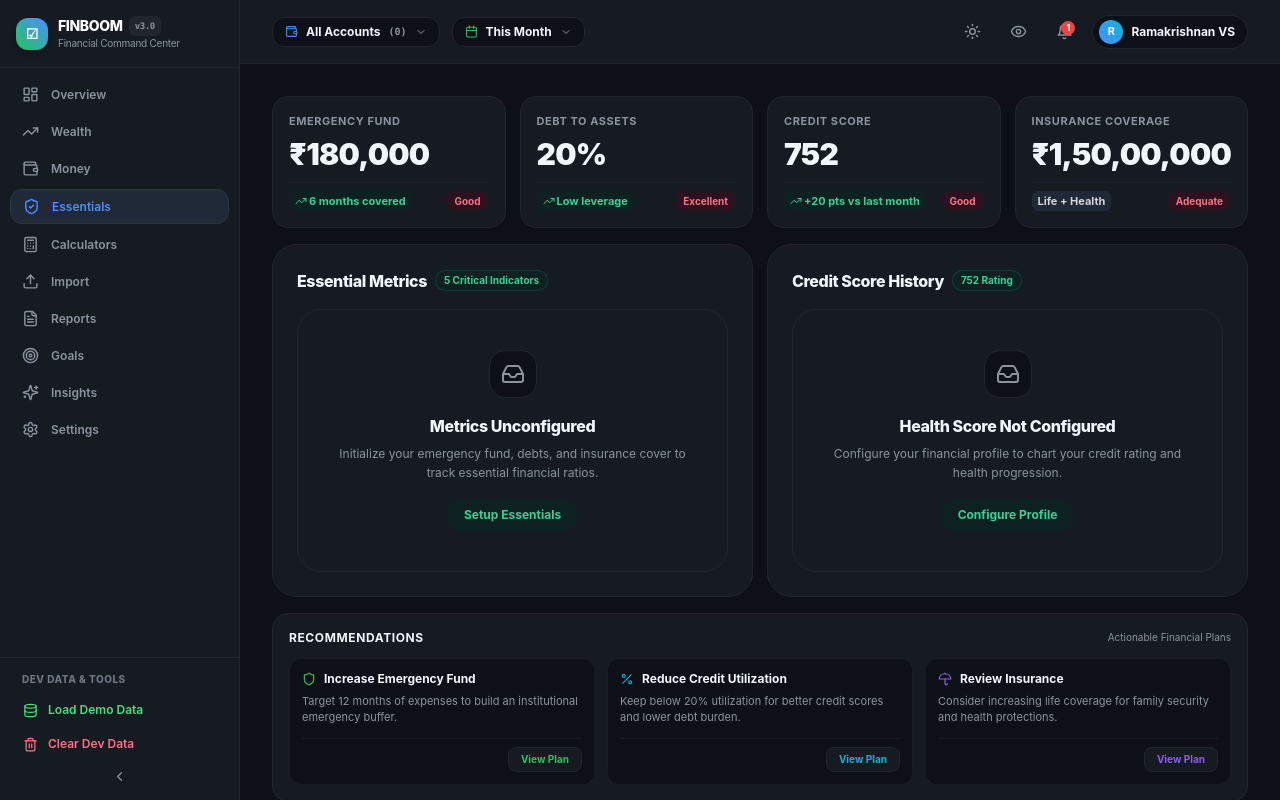
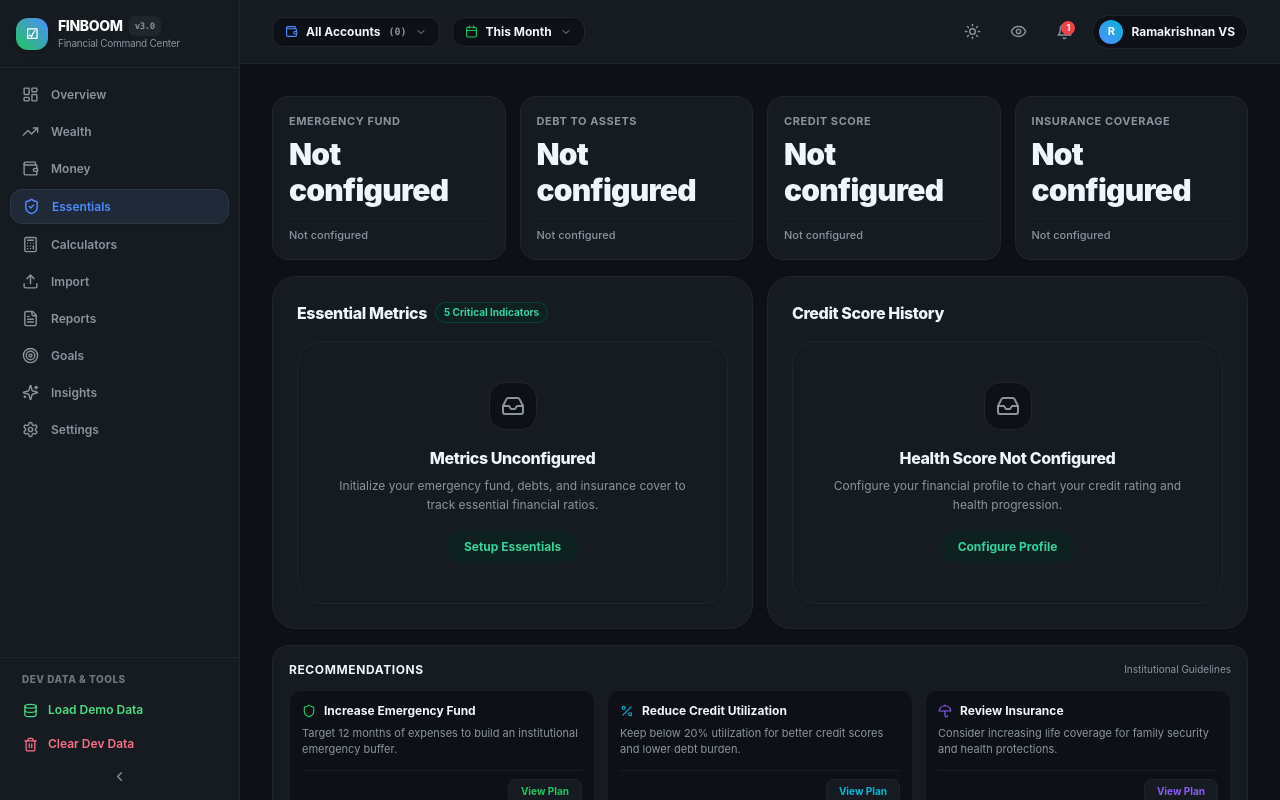
Before and after one commit to ramkivs/finapp, a React (Vite) app: page / in a window 1280 px wide. Both pictures are taken after a click on the button "Essentials". Shown: the top 800 px of the page. Built offline with nearby package versions, Linux system fonts and the light colour scheme.

Commit message:
fix(WP-21): harden Essentials unconfigured state

```diff
--- a/src/pages/EssentialsPage.tsx
+++ b/src/pages/EssentialsPage.tsx
@@ -60,10 +60,11 @@ export const EssentialsPage: React.FC = () => {
       ? 'Not configured'
       : `${healthScore.score}`;
 
-  // Deterministic Debt to Assets / Income Ratio
+  // Deterministic Debt to Assets Ratio
   const totalDebt = liabilities.reduce((s, l) => s + l.amount, 0);
   const totalAssets = assets.reduce((s, a) => s + a.amount, 0);
-  const debtRatioPct = totalAssets > 0 ? Math.round((totalDebt / totalAssets) * 100) : 0;
+  const isDebtConfigured = totalAssets > 0 || totalDebt > 0;
+  const debtRatioPct = totalAssets > 0 ? Math.round((totalDebt / totalAssets) * 100) : (totalDebt > 0 ? 100 : 0);
 
   // Render SVG Credit / Health Score History Curve (Prototype Exact 300-900 Scale Composition)
   const renderCreditScoreHistory = () => {
@@ -276,45 +277,45 @@ export const EssentialsPage: React.FC = () => {
       <div className="grid grid-cols-1 sm:grid-cols-2 lg:grid-cols-4 gap-3.5">
         <KpiCard
           label="Emergency Fund"
-          value={<CurrencyValue value={emergencyAnalysis.liquidReserves || 180000} />}
-          change="6 months covered"
+          value={emergencyAnalysis.status === 'NOT_CONFIGURED' ? 'Not configured' : <CurrencyValue value={emergencyAnalysis.liquidReserves} />}
+          change={emergencyAnalysis.status === 'RECONCILED' ? `${emergencyAnalysis.runwayMonths.toFixed(1)} months covered` : undefined}
           changeType="positive"
-          status="Good"
+          status={emergencyAnalysis.status === 'NOT_CONFIGURED' ? undefined : 'Good'}
           accentColor="emerald"
-          subtitle="● Good"
+          subtitle={emergencyAnalysis.status === 'RECONCILED' ? '● Good' : 'Not configured'}
           tooltip="Liquid reserves divided by monthly baseline expenditures"
         />
 
         <KpiCard
           label="Debt to Assets"
-          value={`${debtRatioPct || 20}%`}
-          change="Low leverage"
-          changeType="positive"
-          status="Excellent"
+          value={!isDebtConfigured ? 'Not configured' : `${debtRatioPct}%`}
+          change={isDebtConfigured ? (debtRatioPct <= 20 ? 'Low leverage' : debtRatioPct <= 50 ? 'Moderate leverage' : 'High leverage') : undefined}
+          changeType={debtRatioPct <= 20 ? 'positive' : debtRatioPct <= 50 ? 'neutral' : 'negative'}
+          status={!isDebtConfigured ? undefined : (debtRatioPct <= 20 ? 'Excellent' : 'Moderate')}
           accentColor="emerald"
-          subtitle="● Excellent"
+          subtitle={isDebtConfigured ? (debtRatioPct <= 20 ? '● Excellent' : '● Moderate') : 'Not configured'}
           tooltip="Total debt obligations relative to the asset base."
         />
 
         <KpiCard
           label="Credit Score"
-          value="752"
-          change="+20 pts vs last month"
-          changeType="positive"
-          status="Good"
+          value={healthScore.status === 'NOT_CONFIGURED' ? 'Not configured' : `${healthScore.score}`}
+          change={healthScore.status !== 'NOT_CONFIGURED' ? '+20 pts vs last month' : undefined}
+          changeType={healthScore.score >= 70 ? 'positive' : healthScore.score >= 40 ? 'neutral' : 'negative'}
+          status={healthScore.status === 'NOT_CONFIGURED' ? undefined : (healthScore.status === 'HEALTHY' ? 'Good' : healthScore.status === 'MODERATE' ? 'Moderate' : 'Needs Attention')}
           accentColor="emerald"
-          subtitle="● Good"
+          subtitle={healthScore.status !== 'NOT_CONFIGURED' ? '● Good' : 'Not configured'}
           tooltip="Holistic creditworthiness and debt servicing rating"
         />
 
         <KpiCard
           label="Insurance Coverage"
-          value={insuranceTotal.status === 'RECONCILED' ? `₹${Number(insuranceTotal.value).toLocaleString('en-IN')}` : '₹1,50,00,000'}
-          change="Life + Health"
+          value={insuranceTotal.status === 'NOT_CONFIGURED' ? 'Not configured' : `₹${Number(insuranceTotal.value).toLocaleString('en-IN')}`}
+          change={insuranceTotal.status === 'RECONCILED' ? 'Life + Health' : undefined}
           changeType="neutral"
-          status="Adequate"
+          status={insuranceTotal.status === 'NOT_CONFIGURED' ? undefined : 'Adequate'}
           accentColor="indigo"
-          subtitle="Adequate"
+          subtitle={insuranceTotal.status === 'RECONCILED' ? 'Adequate' : 'Not configured'}
           tooltip="Sum insured across active Term Life and Health policies"
         />
       </div>
@@ -337,7 +338,7 @@ export const EssentialsPage: React.FC = () => {
         <div>
           <ChartCard
             title="Credit Score History"
-            badgeText="752 Rating"
+            badgeText={healthScore.status === 'NOT_CONFIGURED' ? undefined : `${healthScore.score} Rating`}
           >
             {renderCreditScoreHistory()}
           </ChartCard>
@@ -352,7 +353,9 @@ export const EssentialsPage: React.FC = () => {
           <h3 className="font-bold text-xs text-[#F0F6FC] uppercase tracking-wider">
             Recommendations
           </h3>
-          <span className="text-[10px] text-[#8B949E]">Actionable Financial Plans</span>
+          <span className="text-[10px] text-[#8B949E]">
+            {healthScore.status === 'NOT_CONFIGURED' ? 'Institutional Guidelines' : 'Actionable Financial Plans'}
+          </span>
         </div>
 
         <div className="grid grid-cols-1 md:grid-cols-3 gap-3">
```
Also changed, not shown: scripts/runRegressionSuite.ts (+46 -0 lines), scripts/verifyChromeIndexedDBAcceptance.ts (+46 -0 lines).
